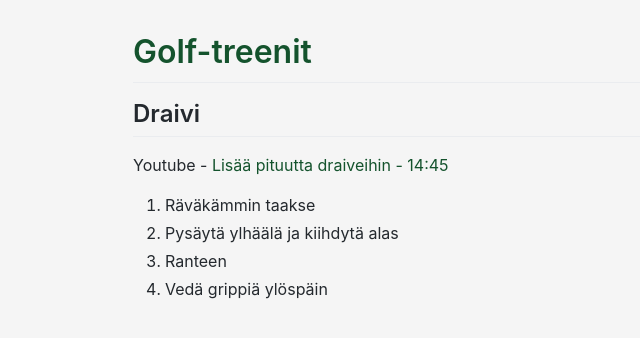
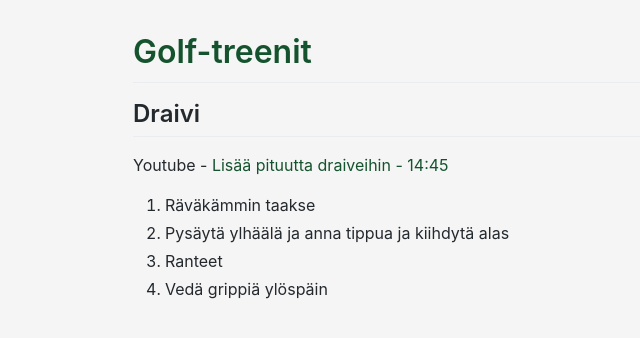
Before and after one commit to haapio/haapio.github.io, a Jekyll site: the page built from draivi.md, in a window 1280 px wide. Shown: the top 338 px of the page, without its empty margins (17-657 px from the left). Built offline with Jekyll 4.4.1, drawn with Linux system fonts in a browser that asks for light colours; comment, search, counter and statistics services are not loaded; our own code applies the rules of GitHub Pages for plain Markdown files.

Commit message:
Update draivi.md

```diff
--- a/draivi.md
+++ b/draivi.md
@@ -5,6 +5,6 @@ layout: default
 
 Youtube - [Lisää pituutta draiveihin - 14:45](https://www.youtube.com/watch?v=lCz5lVhGB9A)
 1.  Räväkämmin taakse
-2.  Pysäytä ylhäälä ja kiihdytä alas
-3.  Ranteen
+2.  Pysäytä ylhäälä ja anna tippua ja kiihdytä alas
+3.  Ranteet
 4.  Vedä grippiä ylöspäin
```
